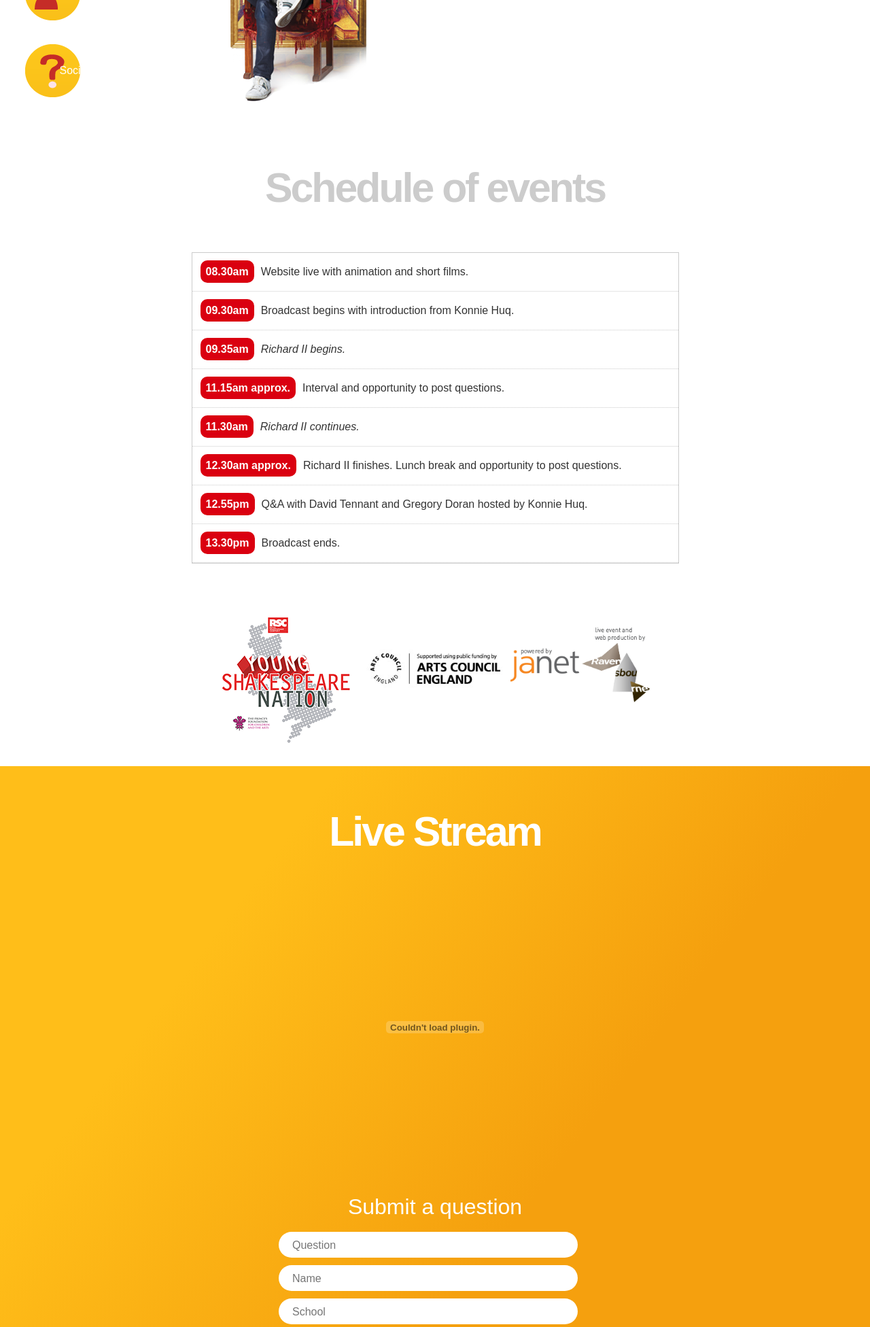
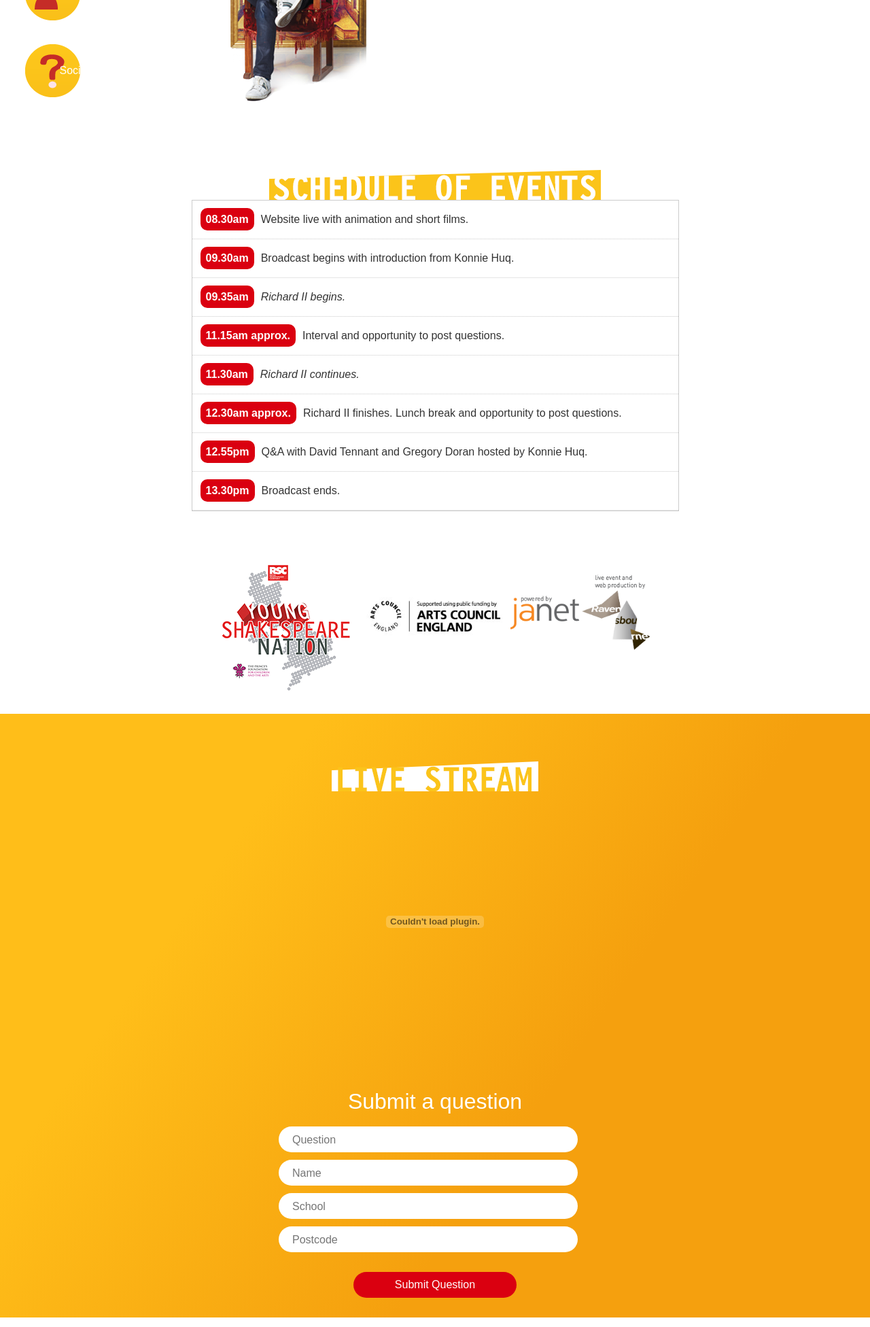
Before and after one commit to th0ran/richard_ii, a PHP site: page / in a window 1280 px wide. Shown: the part 435-2387 px from the top of the page at 68% size. Run offline with PHP 8.4, Linux system fonts and the light colour scheme; some libraries are stand-ins or nearby versions; some web fonts are replaced.

Commit message:
styalized headings

```diff
--- a/css/style.css
+++ b/css/style.css
@@ -336,7 +336,13 @@ input[type="submit"]:active {
 }
 
 
-
+.heading {
+	margin-top: 70px;
+	display: block;
+	margin-left: auto;
+	margin-right: auto ;
+	z-index: 200;
+}
 
 
 
--- a/index.html
+++ b/index.html
@@ -64,7 +64,7 @@
 
 
     <!--Schedule start-->
-      <h1>Schedule of events</h1>
+      <img class="heading" src="images/headings/schedule-of-events.png" alt="Schedule of events">
 <div class="list list-container">
 <ul>
 <li><span class="time">08.30am</span>Website live with animation and short films.</li>
@@ -89,7 +89,8 @@
 <div class="container clearfix">
   <div id="content" class="grid_12">
     <center>
-    <h1>Live Stream</h1>
+          <img class="heading" src="images/headings/live-stream.png" alt="Live Stream">
+
     <div style="width: 70%;">
       <div class='embed-container'>
         <embed src="http://janet.streamingwizard.com/player.swf" width="900" height="520" allowscriptaccess="always" allowfullscreen="true" flashvars="streamer=rtmpt://195.195.131.195/janetvod/mp4:&amp;file=/icinnafull.mp4&amp;autostart=false" />
@@ -116,7 +117,7 @@
   <div class="container clearfix">
     <div id="content" class="grid_12">
       <center>
-      <h1>Live Q&A</h1>
+          <img class="heading" src="images/headings/live-qa.png" alt="Live Stream">
       <div style="max-width: 400px; height: 400px; background-color:#eee; margin-bottom: 40px;"></div>
       <h2>Information about the schedule will go here</h2>
 
@@ -141,7 +142,8 @@
 </center>
 <div class="slide" id="slide4" data-slide="4">
   <center>
-    <h1>How to Watch Richard II</h1>
+              <img class="heading" src="images/headings/how-to-watch-richard-ii.png" alt="How to Watch Richard II">
+
   </center>
   <div class="container clearfix" style="max-width:500px;"> </div>
   <div class="liquid-slider"  id="main-slider">
```
Also changed, not shown: images/headings/how-to-watch-richard-ii.png (added), images/headings/live-qa.png (added), images/headings/live-stream.png (added), images/headings/schedule-of-events.png (added), 4 other files.
